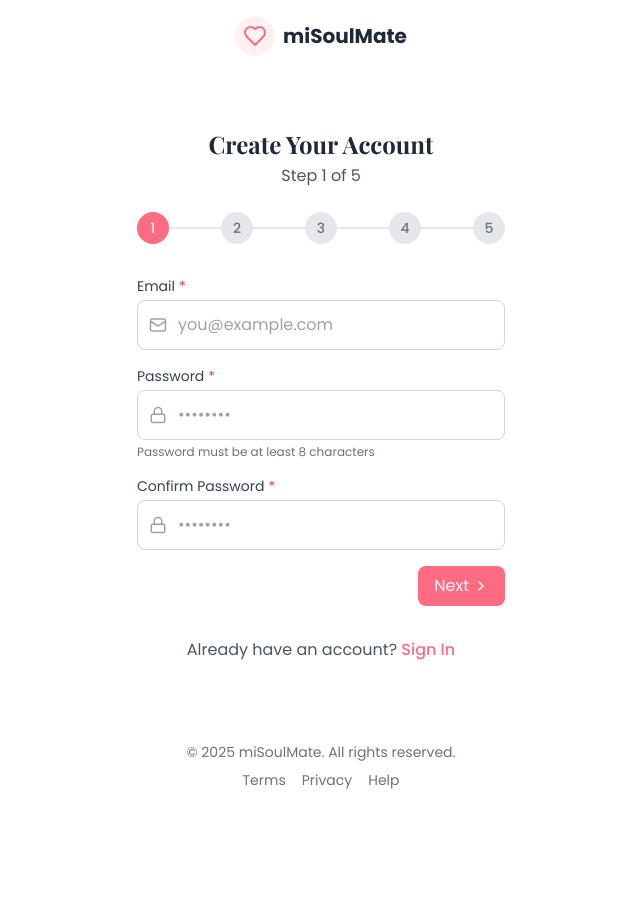
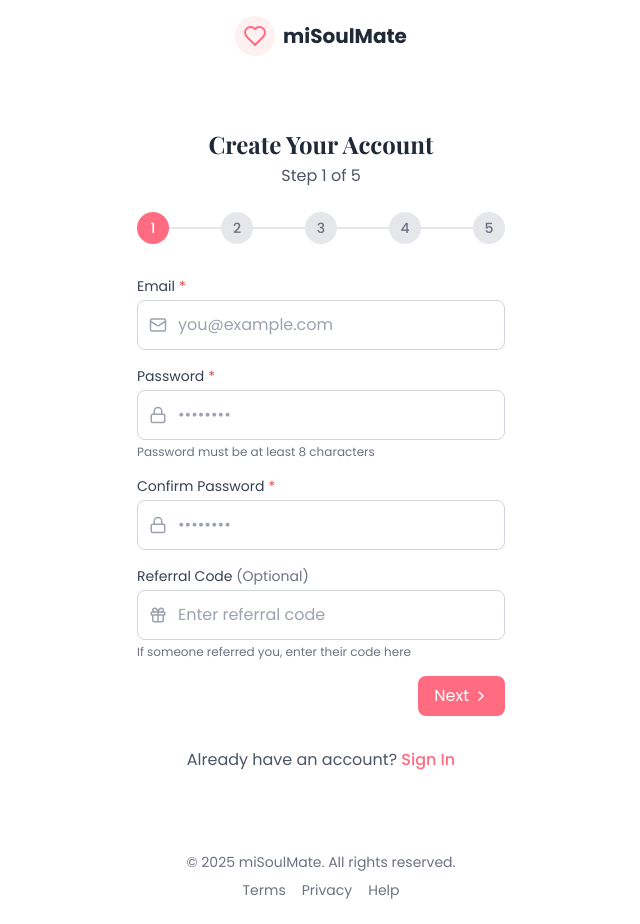
Before and after one commit to salvatoluis/misoulmate, a React (Vite) app: page /register in a window 1280 px wide. Shown: the whole page, without its empty margins (319-959 px from the left). Before the commit the page ends 814 px from the top, so only its background shows below. Built offline with nearby package versions, Linux system fonts and the light colour scheme.

Commit message:
- referal bug fix

```diff
--- a/src/pages/Register.tsx
+++ b/src/pages/Register.tsx
@@ -1,10 +1,11 @@
-import React, { useState } from 'react';
-import { Link, useNavigate } from 'react-router-dom';
+import React, { useEffect, useState } from 'react';
+import { Link, useLocation, useNavigate } from 'react-router-dom';
 import {
     User, Mail, Lock, ArrowRight, Calendar, AlertCircle,
     MapPin, Check, ChevronLeft, ChevronRight, Upload, X,
     Globe, BookOpen, Camera, Music, Coffee, Film,
-    Plus
+    Plus,
+    Gift
 } from 'lucide-react';
 import authService from '@/services/auth.service';
 
@@ -38,11 +39,13 @@ const Register: React.FC = () => {
     const [isLoading, setIsLoading] = useState<boolean>(false);
     const [error, setError] = useState<string>('');
     const [validationErrors, setValidationErrors] = useState<Record<string, string>>({});
+    const location = useLocation();
 
     const [formData, setFormData] = useState({
         email: '',
         password: '',
         confirmPassword: '',
+        referralCode: '',
         profile: {
             name: '',
             birthdate: '',
@@ -59,6 +62,18 @@ const Register: React.FC = () => {
             questions: [] as Array<{ question: string, answer: string }>
         }
     });
+
+    useEffect(() => {
+      const params = new URLSearchParams(location.search);
+      const refCode = params.get("ref");
+
+      if (refCode) {
+        setFormData((prev) => ({
+          ...prev,
+          referralCode: refCode,
+        }));
+      }
+    }, [location]);
 
     const handleChange = (e: React.ChangeEvent<HTMLInputElement | HTMLTextAreaElement | HTMLSelectElement>) => {
         const { name, value } = e.target;
@@ -327,6 +342,7 @@ const Register: React.FC = () => {
             const registerData = {
                 email: formData.email,
                 password: formData.password,
+                referralCode: formData.referralCode,
                 profile: {
                     ...profileWithoutBirthdate,
                     photos: base64Photos,
@@ -425,73 +441,136 @@ const Register: React.FC = () => {
                 return (
                   <>
                     <div>
-                            <label className="block text-sm text-gray-700 mb-1" htmlFor="email">
+                      <label
+                        className="block text-sm text-gray-700 mb-1"
+                        htmlFor="email"
+                      >
                         Email
                         <span className="text-red-500 ml-1">*</span>
                       </label>
                       <div className="relative">
-                                <Mail size={18} className="absolute left-3 top-1/2 transform -translate-y-1/2 text-gray-400" />
+                        <Mail
+                          size={18}
+                          className="absolute left-3 top-1/2 transform -translate-y-1/2 text-gray-400"
+                        />
                         <input
                           type="email"
                           id="email"
                           name="email"
                           value={formData.email}
                           onChange={handleChange}
-                                    className={`w-full p-3 pl-10 border ${validationErrors.email ? 'border-red-500' : 'border-gray-300'
+                          className={`w-full p-3 pl-10 border ${
+                            validationErrors.email
+                              ? "border-red-500"
+                              : "border-gray-300"
                           } rounded-lg focus:outline-none focus:ring-2 focus:ring-[#FF6B81]/30 focus:border-[#FF6B81]`}
                           placeholder="you@example.com"
                         />
                       </div>
                       {validationErrors.email && (
-                                <p className="text-red-500 text-sm mt-1">{validationErrors.email}</p>
+                        <p className="text-red-500 text-sm mt-1">
+                          {validationErrors.email}
+                        </p>
                       )}
                     </div>
 
                     <div>
-                            <label className="block text-sm text-gray-700 mb-1" htmlFor="password">
+                      <label
+                        className="block text-sm text-gray-700 mb-1"
+                        htmlFor="password"
+                      >
                         Password
                         <span className="text-red-500 ml-1">*</span>
                       </label>
                       <div className="relative">
-                                <Lock size={18} className="absolute left-3 top-1/2 transform -translate-y-1/2 text-gray-400" />
+                        <Lock
+                          size={18}
+                          className="absolute left-3 top-1/2 transform -translate-y-1/2 text-gray-400"
+                        />
                         <input
                           type="password"
                           id="password"
                           name="password"
                           value={formData.password}
                           onChange={handleChange}
-                                    className={`w-full p-3 pl-10 border ${validationErrors.password ? 'border-red-500' : 'border-gray-300'
+                          className={`w-full p-3 pl-10 border ${
+                            validationErrors.password
+                              ? "border-red-500"
+                              : "border-gray-300"
                           } rounded-lg focus:outline-none focus:ring-2 focus:ring-[#FF6B81]/30 focus:border-[#FF6B81]`}
                           placeholder="••••••••"
                         />
                       </div>
                       {validationErrors.password && (
-                                <p className="text-red-500 text-sm mt-1">{validationErrors.password}</p>
+                        <p className="text-red-500 text-sm mt-1">
+                          {validationErrors.password}
+                        </p>
                       )}
-                            <p className="text-xs text-gray-500 mt-1">Password must be at least 8 characters</p>
+                      <p className="text-xs text-gray-500 mt-1">
+                        Password must be at least 8 characters
+                      </p>
                     </div>
 
                     <div>
-                            <label className="block text-sm text-gray-700 mb-1" htmlFor="confirmPassword">
+                      <label
+                        className="block text-sm text-gray-700 mb-1"
+                        htmlFor="confirmPassword"
+                      >
                         Confirm Password
                         <span className="text-red-500 ml-1">*</span>
                       </label>
                       <div className="relative">
-                                <Lock size={18} className="absolute left-3 top-1/2 transform -translate-y-1/2 text-gray-400" />
+                        <Lock
+                          size={18}
+                          className="absolute left-3 top-1/2 transform -translate-y-1/2 text-gray-400"
+                        />
                         <input
                           type="password"
                           id="confirmPassword"
                           name="confirmPassword"
                           value={formData.confirmPassword}
                           onChange={handleChange}
-                                    className={`w-full p-3 pl-10 border ${validationErrors.confirmPassword ? 'border-red-500' : 'border-gray-300'
+                          className={`w-full p-3 pl-10 border ${
+                            validationErrors.confirmPassword
+                              ? "border-red-500"
+                              : "border-gray-300"
                           } rounded-lg focus:outline-none focus:ring-2 focus:ring-[#FF6B81]/30 focus:border-[#FF6B81]`}
                           placeholder="••••••••"
                         />
                       </div>
                       {validationErrors.confirmPassword && (
-                                <p className="text-red-500 text-sm mt-1">{validationErrors.confirmPassword}</p>
+                        <p className="text-red-500 text-sm mt-1">
+                          {validationErrors.confirmPassword}
+                        </p>
                       )}
+                    </div>
+
+                    <div>
+                      <label
+                        className="block text-sm text-gray-700 mb-1"
+                        htmlFor="referralCode"
+                      >
+                        Referral Code{" "}
+                        <span className="text-gray-500">(Optional)</span>
+                      </label>
+                      <div className="relative">
+                        <Gift
+                          size={18}
+                          className="absolute left-3 top-1/2 transform -translate-y-1/2 text-gray-400"
+                        />
+                        <input
+                          type="text"
+                          id="referralCode"
+                          name="referralCode"
+                          value={formData.referralCode}
+                          onChange={handleChange}
+                          className="w-full p-3 pl-10 border border-gray-300 rounded-lg focus:outline-none focus:ring-2 focus:ring-[#FF6B81]/30 focus:border-[#FF6B81]"
+                          placeholder="Enter referral code"
+                        />
+                      </div>
+                      <p className="text-xs text-gray-500 mt-1">
+                        If someone referred you, enter their code here
+                      </p>
                     </div>
                   </>
                 );
```
Lines whose indentation alone changed are shown as unchanged.
